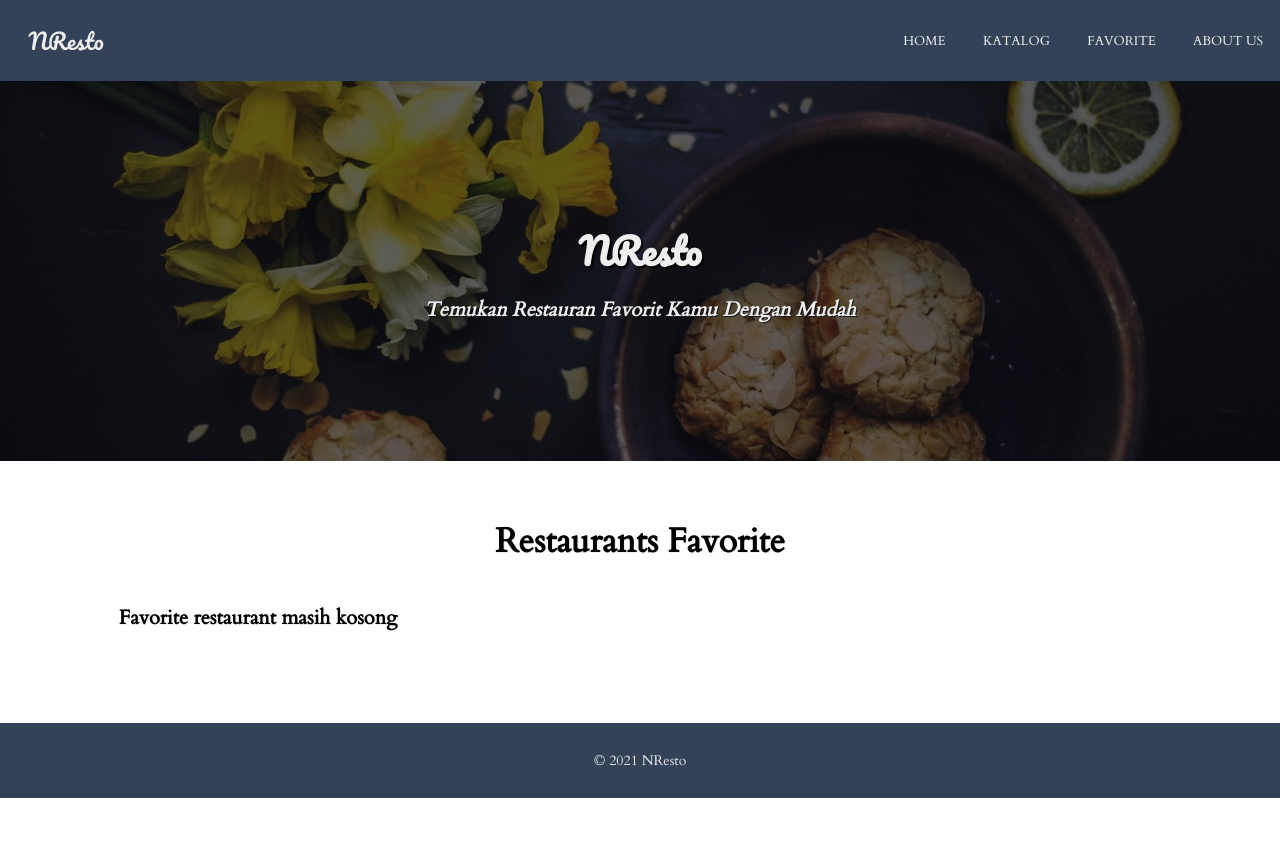
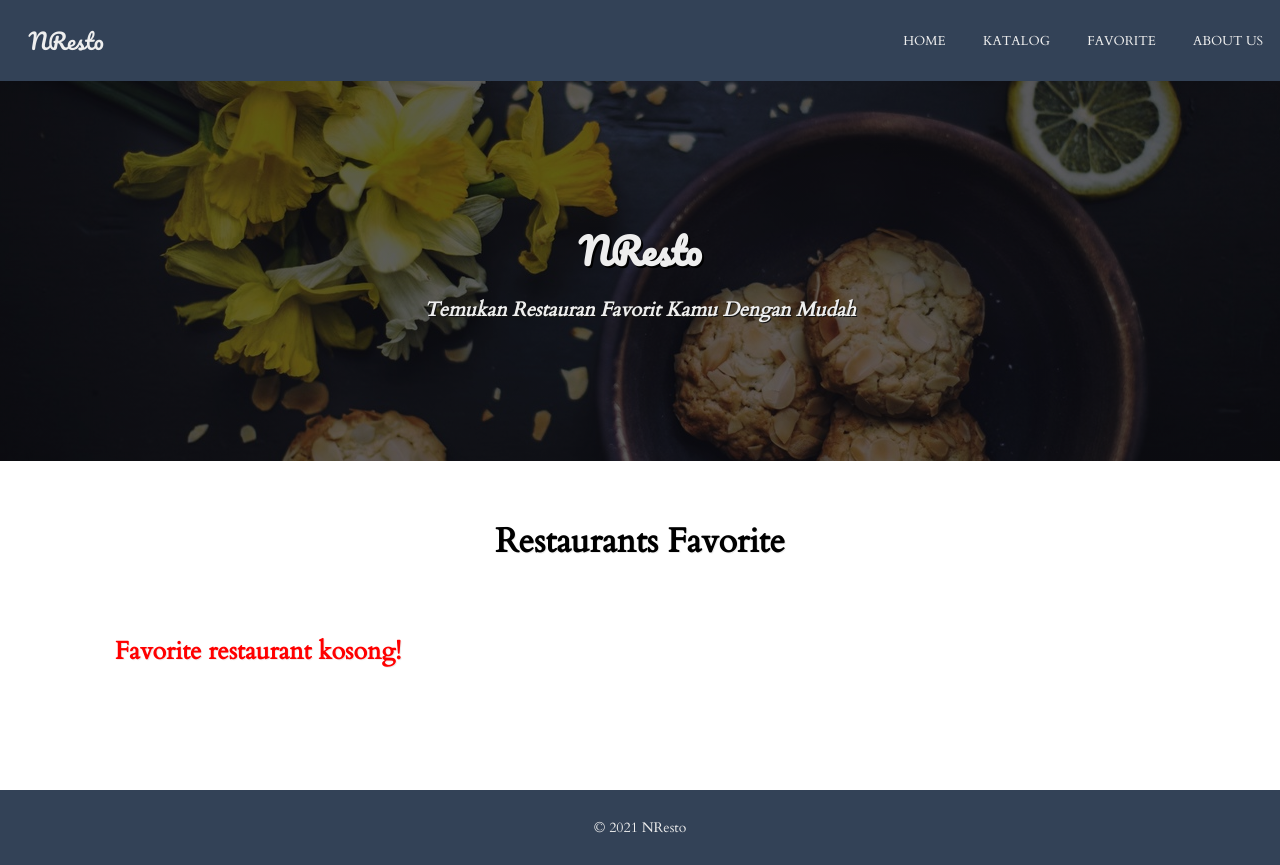
Before and after one commit to nurfadhilah1699/nresto_pwa, a website built with webpack: page src/templates/index.html in a window 1280 px wide. Both pictures are taken after a click on the link "FAVORITE". Before the commit the page ends 800 px from the top, so only its background shows below. Built offline with nearby package versions, Linux system fonts and the light colour scheme; no server answers; files whose address does not match are found by name; what serviceworker-webpack-plugin would draw is missing.

Commit message:
edit empty favorite again

```diff
--- a/src/scripts/views/templates/template-creator.js
+++ b/src/scripts/views/templates/template-creator.js
@@ -97,7 +97,7 @@ const createLikedButtonTemplate = () => `
 `;
 
 const createEmptyFavorite = () => `
-    <h3 class="emptyFavorite">Favorite restaurant masih kosong</h3>
+    <h3 class="emptyFavorite">Favorite restaurant kosong!</h3>
 `;
 
 export {
--- a/src/styles/main.css
+++ b/src/styles/main.css
@@ -437,6 +437,9 @@ footer {
 }
 
 .emptyFavorite {
-    margin: auto;
-    font-size: 20px;
+    margin: 30px;
+    font-size: 25px;
+    color: red;
+    position: relative;
+    text-align: center;
 }
```
